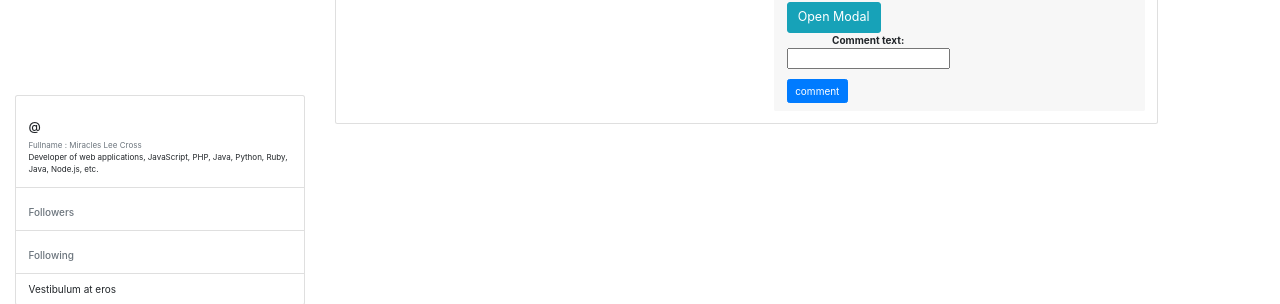
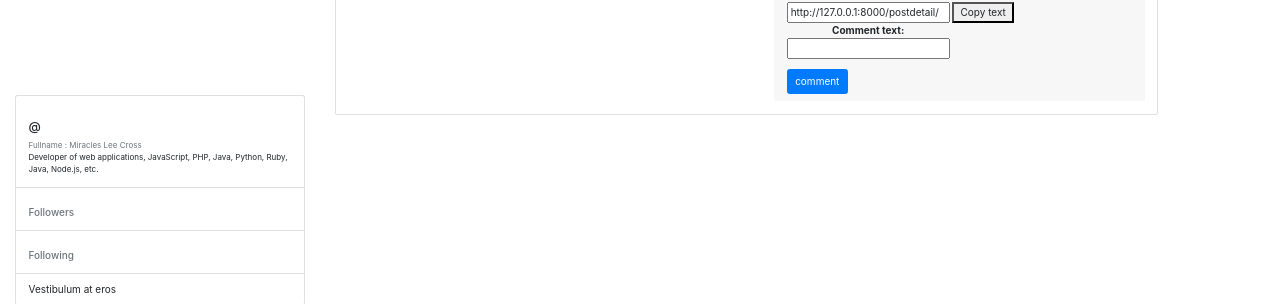
Before and after one commit to 26nikitachhattani/blogproject, a Django app: template templates/postdetail.html in a window 1280 px wide. Shown: the part 195-499 px from the top of the page. Run offline with Django 3.2, Linux system fonts and the light colour scheme; the template is opened without the code that fills it: values that come from a table or form of the project are taken from there, others are empty; some libraries are stand-ins or nearby versions.

Commit message:
copy command changes

```diff
--- a/templates/postdetail.html
+++ b/templates/postdetail.html
@@ -158,8 +158,8 @@
                             <div class="card-footer">
                                 <a href="#" class="card-link"><i class="fa fa-gittip"></i> {{post_likes}} likes</a>
                                 <form>
-                                    <input type="hidden" id="path" value="postdetail/{{data.id}}">
-                                    <button type="button" class="btn btn-info btn-lg" id="btnsave" >Open Modal</button>
+                                    <input type="text" value="http://127.0.0.1:8000/postdetail/{{data.id}}" id="GfGInput">
+                                    <button onclick="GeeksForGeeks()">Copy text</button>
                                 </form>
 
                                 <form class="form-inline" action="" method="POST">
@@ -220,4 +220,12 @@
 
     });
 </script>
+<script>
+    function GeeksForGeeks() {
+      var copyGfGText = document.getElementById("GfGInput");
+      copyGfGText.select();
+      document.execCommand("copy");
+      alert("Copied the text: " + copyGfGText.value);
+    }
+</script>
 {% endblock scripts%}
```
Also changed, not shown: templates/feed.html (+12 -2 lines).
